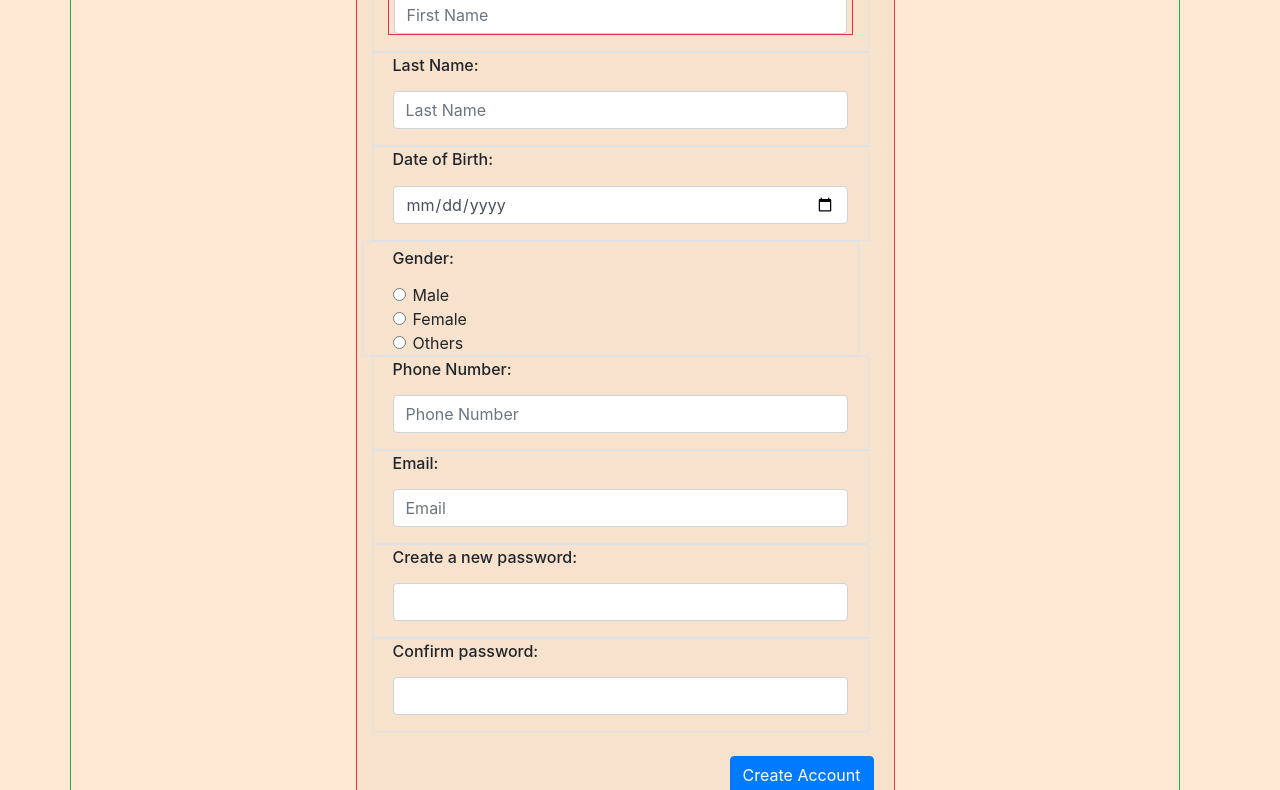
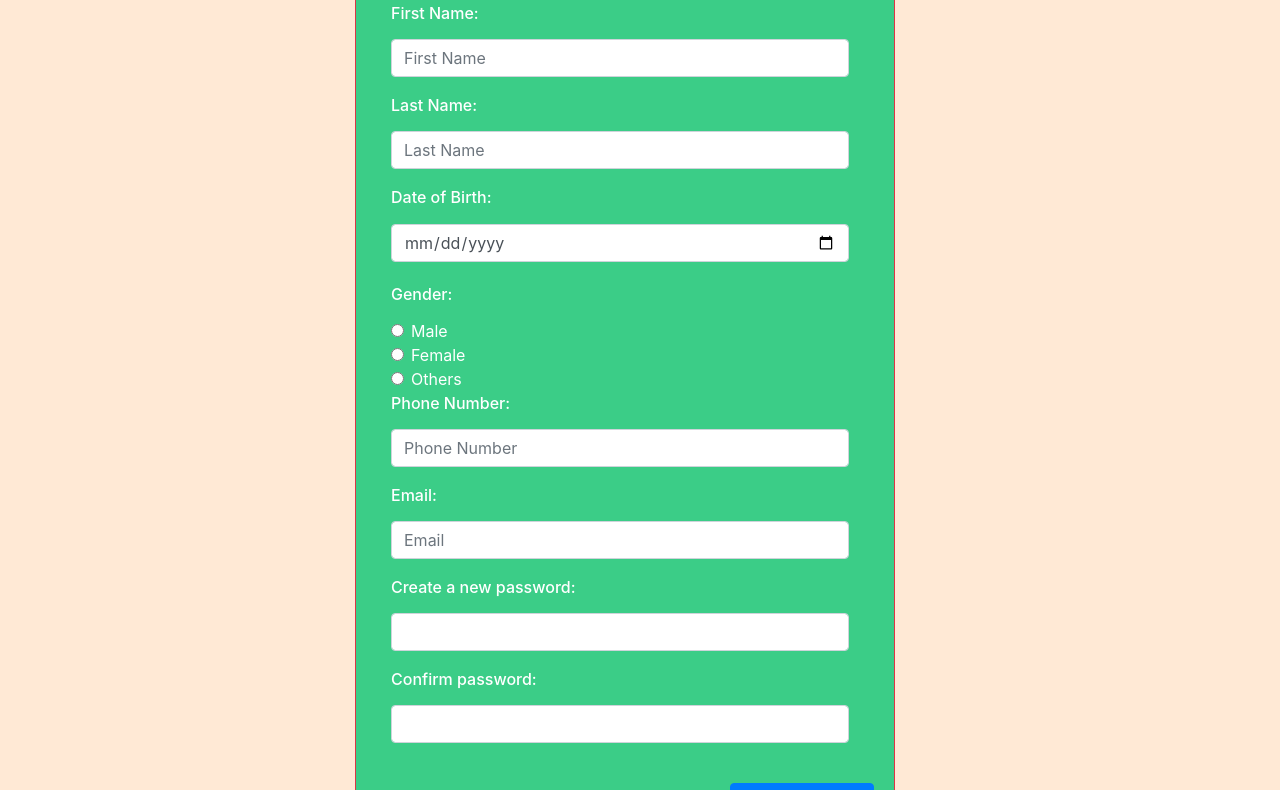
Before and after one commit to sarathChandran94/keralaTourismproject, a plain HTML site: page sign_up.html in a window 1280 px wide. Shown: the part 190-980 px from the top of the page. Drawn offline with nearby package versions, Linux system fonts and the light colour scheme.

Commit message:
minor styling changes and cleaned up unwanted codes

```diff
--- a/css/index.css
+++ b/css/index.css
@@ -30,6 +30,10 @@
     font-family: Cambria, Cochin, Georgia, Times, 'Times New Roman', serif;
 }
 
+#form{
+    background: #00c570c4;
+}
+
 /* districts-page */
 
 .col-md-4{
--- a/sign_up.html
+++ b/sign_up.html
@@ -71,37 +71,37 @@
 
     <div class="container ">
 
-      <form class="row col-md-12 justify-content-center border border-success" action="sign_in.html" onsubmit="return formValidate()">
+      <form class="row col-md-12 py-5 justify-content-center" id="myForm" action="sign_in.html" onsubmit="return formValidate()">
 
 
-        <fieldset class="card-header col-md-6 border border-danger" >
+        <fieldset class="card-header col-md-6 border border-danger text-white" id="form" >
 
-			<div class="p-2 float-center border border-primary">
+			<div class="p-2 text-center">
 				<h3>CREATE A NEW ACCOUNT</h3>
 			</div>
 
-			<div class="form-row col-md-12 justify-content-center border">
-				<div class="form-group col-md-12 border border-danger">
+			<div class="form-row col-md-12 justify-content-center">
+				<div class="form-group col-md-12">
 				<label for="fName"><h6>First Name:</h6></label>
 				<input type="text" class="form-control" id="fName" placeholder="First Name" required>
 				</div>
 			</div>
 
-			<div class="form-row col-md-12 justify-content-center border">
+			<div class="form-row col-md-12 justify-content-center">
 				<div class="form-group col-md-12">
 				<label for="lName"><h6>Last Name:</h6></label>
 				<input type="text" class="form-control" id="lName" placeholder="Last Name" required>
 				</div>
 			</div>
 
-			<div class="form-row col-md-12 justify-content-center border">
+			<div class="form-row col-md-12 justify-content-center">
 				<div class="form-group col-md-12">
 				<label for="dob"><h6>Date of Birth:</h6></label>
 				<input type="date" class="form-control" id="dob" placeholder="DD/MM/YYYY" required>
 				</div>
 			</div>
 
-			<div class="row col-md-12 border">
+			<div class="row col-md-12">
 				<legend class="col-form-label col-md-2"><h6>Gender:</h6></legend>
 				<div class="col-md-12">
 					<div class="form-check">
@@ -119,7 +119,7 @@
 				</div>
 			</div>
 
-			<div class="form-row col-md-12 justify-content-center border">
+			<div class="form-row col-md-12 justify-content-center">
 				<div class="form-group col-md-12">
 					<label for="phone"><h6>Phone Number:</h6></label>
 					<input type="tel" class="form-control" id="phone" placeholder="Phone Number">
@@ -127,7 +127,7 @@
 				</div>
 			</div>
 
-			<div class="form-row col-md-12 justify-content-center border">
+			<div class="form-row col-md-12 justify-content-center">
 				<div class="form-group col-md-12">
 					<label for="email"><h6>Email:</h6></label>
 					<input type="email" class="form-control" id="email" placeholder="Email">
@@ -135,7 +135,7 @@
 				</div>
 			</div>
 
-			<div class="form-row col-md-12 justify-content-center border">
+			<div class="form-row col-md-12 justify-content-center">
 				<div class="form-group col-md-12">
 					<label for="password"><h6>Create a new password:</h6></label>
 					<input type="password" class="form-control" id="password" title="Must contain 8-15 characters with atleast one lowercase, uppercase and a number" placeholder="">
@@ -150,7 +150,7 @@
 				</div>
 			</div>
 
-			<div class="form-row col-md-12 justify-content-center border">
+			<div class="form-row col-md-12 justify-content-center">
 				<div class="form-group col-md-12">
 					<label for="password2"><h6>Confirm password:</h6></label>
 					<input type="password" class="form-control" id="password2" title="Please re-enter the password" placeholder="">
```
Also changed, not shown: script.js (+0 -48 lines).
